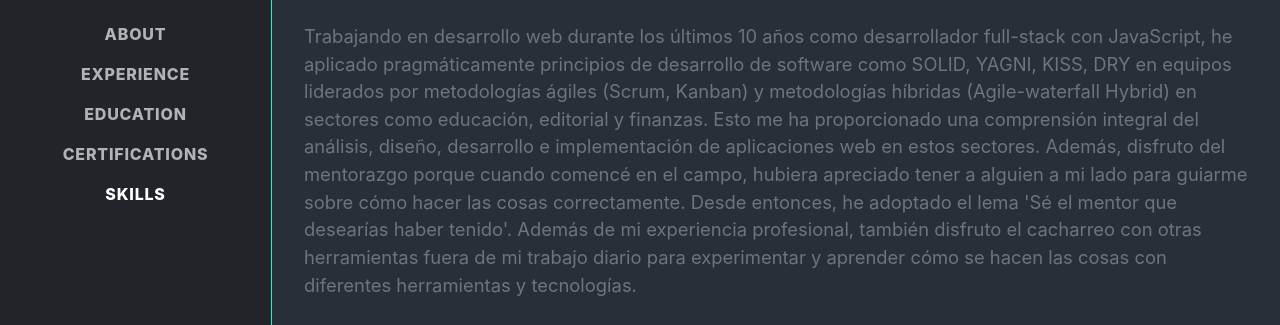
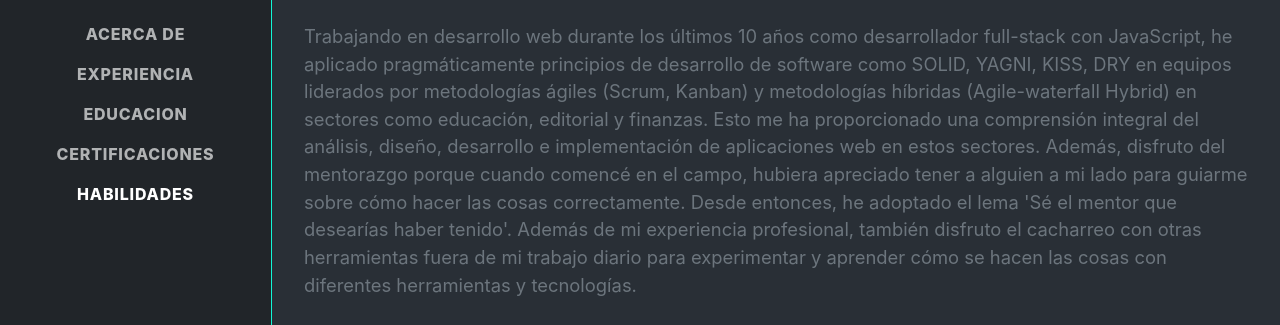
Before and after one commit to isanchezd/isanchezd-site, an Astro site: page / in a window 1280 px wide. Shown: the part 360-685 px from the top of the page. Built offline with nearby package versions, Linux system fonts and the light colour scheme; Astro itself is replaced by a stand-in of ours; a web font is replaced by a local one.

Commit message:
feat: integrated i18n

```diff
--- a/src/components/navbar/navbar.astro
+++ b/src/components/navbar/navbar.astro
@@ -1,15 +1,19 @@
 ---
-import Navlang from '../navlang/navlang.astro'
-import ThemeSelector from '../theme-selector/theme-selector.astro'
+import Navlang from '../navlang/navlang.astro';
+import ThemeSelector from '../theme-selector/theme-selector.astro';
+import { getLangFromUrl, useTranslations } from '../../i18n/utils';
 
-const { avatarUrl, avatarAlt } = Astro.props
+const { avatarUrl, avatarAlt } = Astro.props;
+
+const lang = getLangFromUrl(Astro.url);
+const t = useTranslations(lang);
 ---
 
-<nav
-  id='sideNav'
-  class='navbar navbar-expand-lg fixed-top'
+<nav id='sideNav' class='navbar navbar-expand-lg fixed-top'>
+  <a
+    class='navbar-brand flex-grow-1 flex-sm-grow-1 flex-md-grow-1 flex-lg-grow-0 flex-xl-grow-0 js-scroll-trigger'
+    href='#page-top'
   >
-  <a class='navbar-brand flex-grow-1 flex-sm-grow-1 flex-md-grow-1 flex-lg-grow-0 flex-xl-grow-0 js-scroll-trigger' href='#page-top'>
     <span class='d-block d-lg-none'> Iván Sánchez Díaz</span>
     <span class='d-none d-lg-block'>
       <img
@@ -19,8 +23,10 @@ const { avatarUrl, avatarAlt } = Astro.props
       />
     </span>
   </a>
-  <div class:list={['d-flex d-sm-flex d-md-flex d-lg-none d-xl-none p-1 gap-3']}>
-      <ThemeSelector  />
+  <div
+    class:list={['d-flex d-sm-flex d-md-flex d-lg-none d-xl-none p-1 gap-3']}
+  >
+    <ThemeSelector />
     <Navlang />
   </div>
   <button
@@ -40,16 +46,25 @@ const { avatarUrl, avatarAlt } = Astro.props
   <div id='navbarResponsive' class='navbar-collapse collapse'>
     <ul class='navbar-nav'>
       <li class='nav-item'>
-        <a class='nav-link js-scroll-trigger' href='#about'> About</a>
-        <a class='nav-link js-scroll-trigger' href='#experience'> Experience</a>
-        <a class='nav-link js-scroll-trigger' href='#education'> Education</a>
-        <a class='nav-link js-scroll-trigger' href='#certifications'> Certifications</a>
-        <a class='nav-link js-scroll-trigger' href='#skills'> Skills</a>
+        <a class='nav-link js-scroll-trigger' href='#about'>
+          {t('nav.about')}
+        </a>
+        <a class='nav-link js-scroll-trigger' href='#experience'>
+          {t('nav.experience')}
+        </a>
+        <a class='nav-link js-scroll-trigger' href='#education'>
+          {t('nav.education')}
+        </a>
+        <a class='nav-link js-scroll-trigger' href='#certifications'>
+          {t('nav.certifications')}
+        </a>
+        <a class='nav-link js-scroll-trigger' href='#skills'>
+          {t('nav.skills')}
+        </a>
       </li>
     </ul>
   </div>
 </nav>
-
 
 <script>
   import boostrap from 'bootstrap/js/index.umd';
--- a/src/pages/index.astro
+++ b/src/pages/index.astro
@@ -10,6 +10,10 @@ import StudyTypes from '../enums/study-types.js';
 import '../styles/styles.scss';
 import 'bootstrap-icons/font/bootstrap-icons.min.css';
 import resume from '../data/resume-es.json';
+import { getLangFromUrl, useTranslations } from '../i18n/utils';
+
+const lang = getLangFromUrl(Astro.url);
+const t = useTranslations(lang);
 
 const { aboutMe, experience, knowledge } = resume;
 
@@ -44,11 +48,15 @@ const fullname = `${name} ${surnames}`;
     relevantLinks={relevantLinks}
   />
   <Experiences jobs={jobs} />
-  <Education studies={officialDegrees} id='education' title='Education' />
+  <Education
+    studies={officialDegrees}
+    id='education'
+    title={t('nav.education')}
+  />
   <Education
     studies={certifications}
     id='certifications'
-    title='Certifications'
+    title={t('nav.certifications')}
   />
-  <Skills skills={hardSkills} id='skills' title='Skills' />
+  <Skills skills={hardSkills} id='skills' title={t('nav.skills')} />
 </MainLayout>
--- a/src/sections/experiences/experiences.astro
+++ b/src/sections/experiences/experiences.astro
@@ -3,8 +3,13 @@ import SectionContent from '../../layouts/section-content.astro';
 import Experience from './experience/experience.astro';
 
 const { jobs } = Astro.props;
+
+import { getLangFromUrl, useTranslations } from '../../i18n/utils';
+
+const lang = getLangFromUrl(Astro.url);
+const t = useTranslations(lang);
 ---
 
-<SectionContent id='experience' title='Experience'>
-  { jobs.map((job) => <Experience job={job} />) }
+<SectionContent id='experience' title={t('nav.experience')}>
+  {jobs.map((job) => <Experience job={job} />)}
 </SectionContent>
```
Also changed, not shown: src/pages/en/index.astro (+11 -3 lines). Lines whose indentation alone changed are shown as unchanged.
